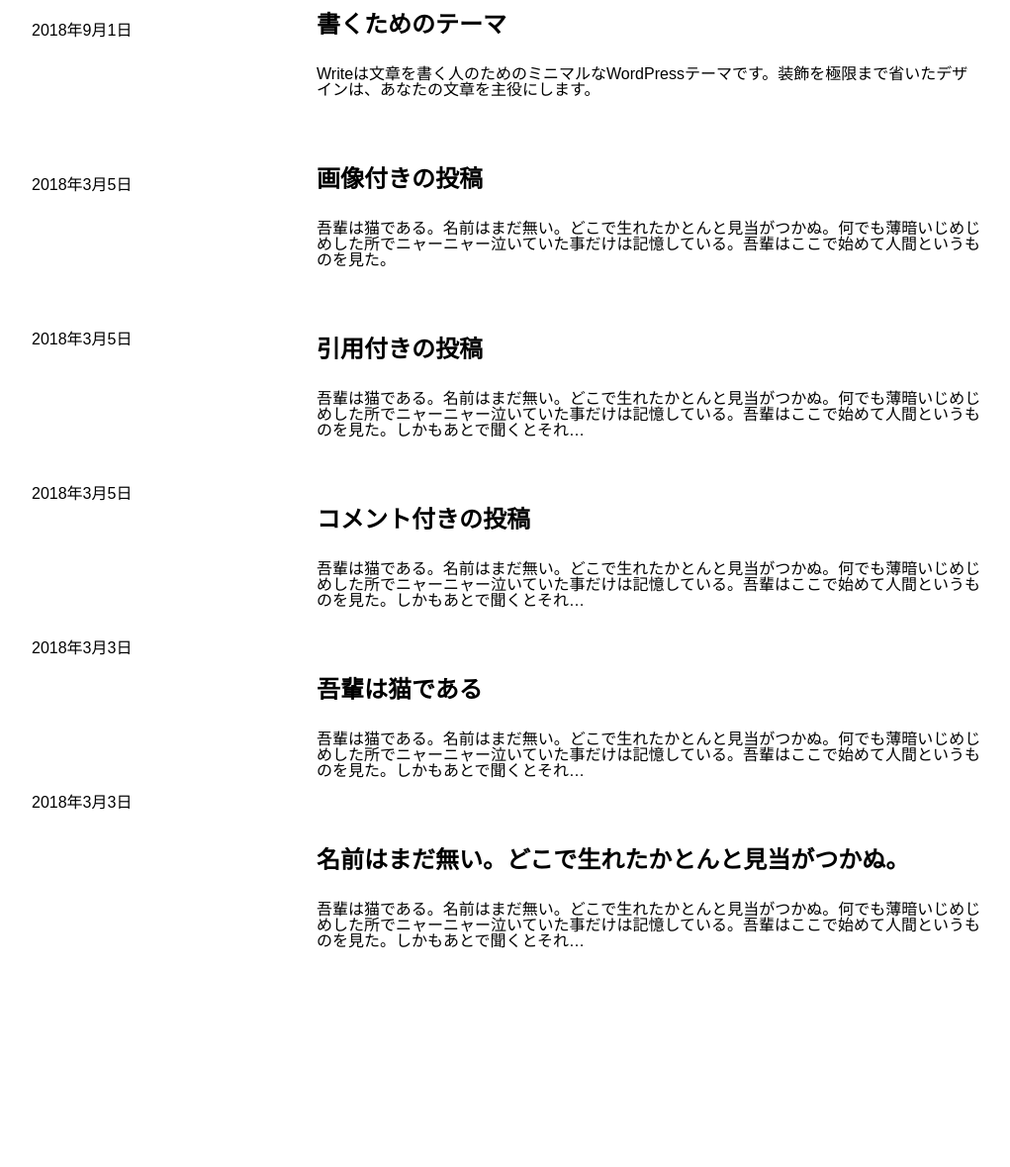
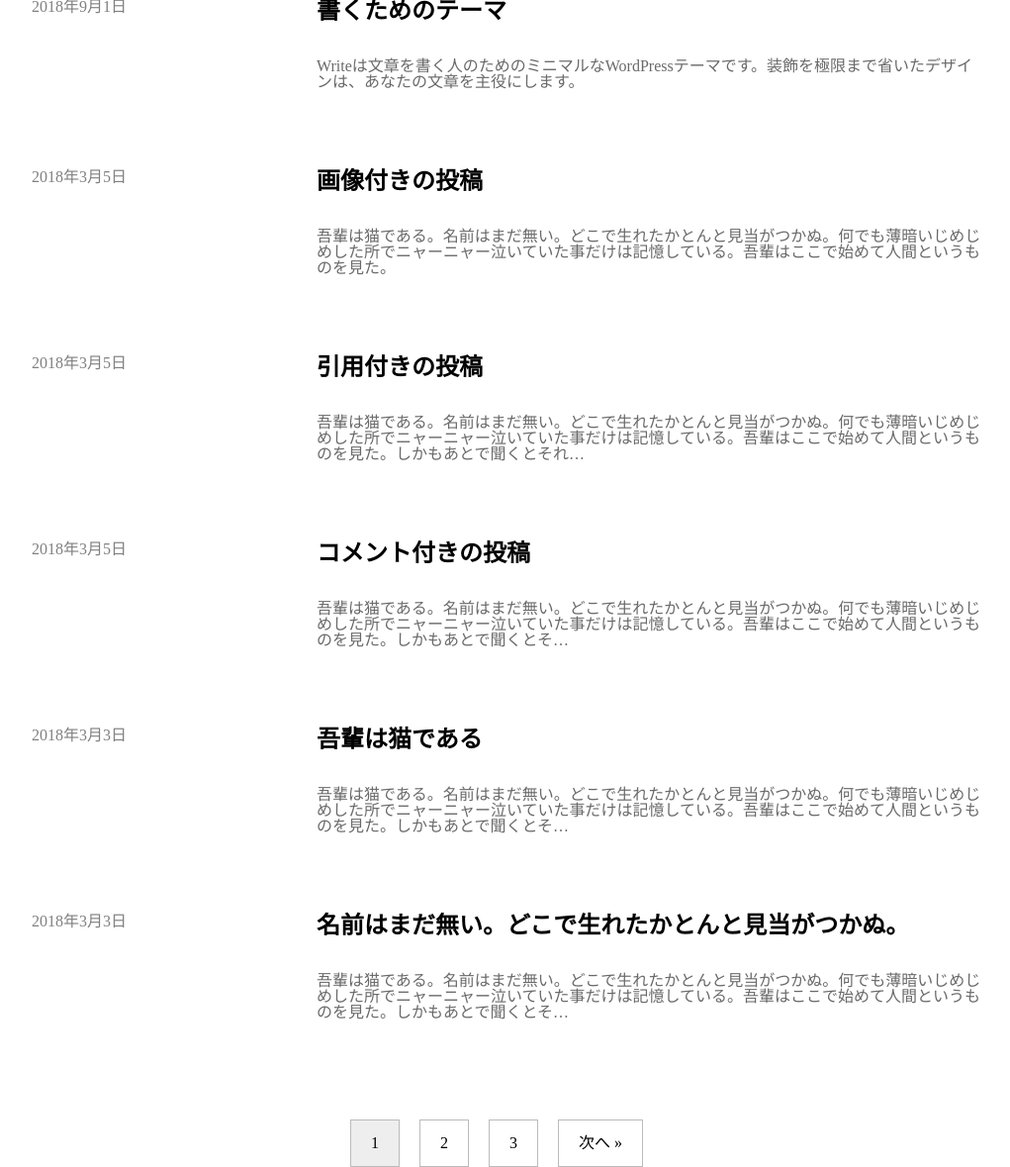
Before and after one commit to numazaki-sakie/challenge_kadai, a plain HTML site: page challenge/index.html in a window 1280 px wide. Shown: the part 941-2120 px from the top of the page at 99% size, without its empty margins (128-1149 px from the left). Before the commit the page ends 1960 px from the top, so only its background shows below. Drawn offline with Linux system fonts and the light colour scheme.

Commit message:
修正しました！

```diff
--- a/challenge/css/style.css
+++ b/challenge/css/style.css
@@ -19,8 +19,7 @@ li {
     line-height: 1;
     /*デフォルトの文字色、font-familyを予め当てておく*/
     color: #000;
-    font-family: "游ゴシック体", YuGothic, "游ゴシック", "Yu Gothic", "メイリオ",
-        "Hiragino Kaku Gothic ProN", "Hiragino Sans", sans-serif;
+    font-family: "游明朝", "Yu Mincho", YuMincho, "Hiragino Mincho Pro", serif;
 }
 
 a {
@@ -55,6 +54,10 @@ img {
     padding: 20px 0;
     /* margin: 0 auto; */
     align-items: center;
+}
+
+h1 {
+    font-size: 40px;
 }
 
 .title {
@@ -133,12 +136,12 @@ img {
     color: dimgray;
     line-height: 1.5;
     padding-top: 100px;
-    padding-bottom: 100px;
+    padding-bottom: 120px;
 }
 
 /* メインここまで */
 
-.wrapper2 {
+/* .wrapper2 {
     display: flex;
     max-width: 960px;
     margin: 0 auto;
@@ -167,4 +170,63 @@ img {
 
 .date2 {
     padding-bottom: 140px;
+} */
+
+/* ここまで修正前 */
+
+/* ここから修正後 */
+
+.write1 {
+    display: flex;
+    max-width: 960px;
+    margin: 0 auto;
+    padding-bottom: 80px;
 }
+
+.date3 {
+    width: 30%;
+    color: gray;
+}
+
+.summary2 {
+    width: 70%;
+}
+
+h2 {
+    padding-bottom: 20px;
+}
+
+.text {
+    color: dimgray;
+}
+
+/* ここまで記事 */
+
+/* ページネーション */
+
+.pagenation {
+    max-width: 960px;
+    display: flex;
+    justify-content: center;
+    margin: 0 auto;
+    padding-top: 20px;
+}
+
+.pagenation li:not(:last-child) {
+    margin-right: 20px;
+}
+
+.pagenation li a {
+    display: block;
+    padding: 15px 20px;
+    line-height: 1;
+    background-color: #fff;
+    border: 1px solid #bbbbbb;
+}
+
+.pagenation li span {
+    display: block;
+    padding: 15px 20px;
+    background-color: #eeeeee;
+    border: 1px solid #bbbbbb;
+}
--- a/challenge/index.html
+++ b/challenge/index.html
@@ -10,6 +10,7 @@
 </head>
 
 <body>
+
     <section class="wrapper">
         <header class="header">
             <div class="title">
@@ -33,10 +34,10 @@
     </section>
     <section class="contents"></section>
 
-
     <!-- メインここまで -->
 
-    <section class="wrapper2">
+
+    <!-- <section class="wrapper2">
 
         <ul class="date">
             <li class="date1">2018年9月1日</li>
@@ -90,7 +91,76 @@
             </div>
         </div>
 
-    </section>
+    </section> -->
+    <!-- 修正前 -->
+
+    <!-- 修正後 -->
+
+    <ul class="write1">
+        <li class="date3">2018年9月1日</li>
+        <li class="summary2">
+            <h2>書くためのテーマ</h2><br>
+            <p class="text">Writeは文章を書く人のためのミニマルなWordPressテーマです。装飾を極限まで省いたデザインは、あなたの文章を主役にします。</p>
+        </li>
+    </ul>
+
+    <ul class="write1">
+        <li class="date3">2018年3月5日</li>
+        <li class="summary2">
+            <h2>画像付きの投稿</h2><br>
+            <p class="text">吾輩は猫である。名前はまだ無い。どこで生れたかとんと見当がつかぬ。何でも薄暗いじめじめした所でニャーニャー泣いていた事だけは記憶している。吾輩はここで始めて人間というものを見た。
+            </p>
+        </li>
+    </ul>
+
+    <ul class="write1">
+        <li class="date3">2018年3月5日</li>
+        <li class="summary2">
+            <h2>引用付きの投稿</h2><br>
+            <p class="text">
+                吾輩は猫である。名前はまだ無い。どこで生れたかとんと見当がつかぬ。何でも薄暗いじめじめした所でニャーニャー泣いていた事だけは記憶している。吾輩はここで始めて人間というものを見た。しかもあとで聞くとそれ…
+            </p>
+        </li>
+    </ul>
+
+    <ul class="write1">
+        <li class="date3">2018年3月5日</li>
+        <li class="summary2">
+            <h2>コメント付きの投稿</h2><br>
+            <p class="text">
+                吾輩は猫である。名前はまだ無い。どこで生れたかとんと見当がつかぬ。何でも薄暗いじめじめした所でニャーニャー泣いていた事だけは記憶している。吾輩はここで始めて人間というものを見た。しかもあとで聞くとそ…</p>
+        </li>
+    </ul>
+
+    <ul class="write1">
+        <li class="date3">2018年3月3日</li>
+        <li class="summary2">
+            <h2>吾輩は猫である</h2><br>
+            <p class="text">
+                吾輩は猫である。名前はまだ無い。どこで生れたかとんと見当がつかぬ。何でも薄暗いじめじめした所でニャーニャー泣いていた事だけは記憶している。吾輩はここで始めて人間というものを見た。しかもあとで聞くとそ…</p>
+        </li>
+    </ul>
+
+    <ul class="write1">
+        <li class="date3">2018年3月3日</li>
+        <li class="summary2">
+            <h2>名前はまだ無い。どこで生れたかとんと見当がつかぬ。</h2><br>
+            <p class="text">
+                吾輩は猫である。名前はまだ無い。どこで生れたかとんと見当がつかぬ。何でも薄暗いじめじめした所でニャーニャー泣いていた事だけは記憶している。吾輩はここで始めて人間というものを見た。しかもあとで聞くとそ…</p>
+        </li>
+    </ul>
+
+    <!-- ここまで記事 -->
+
+    <!-- ページネーション -->
+
+    <ul class="pagenation">
+        <li><span>1</span></li>
+        <li><a href="/page/2/">2</a></li>
+        <li><a href="/page/3/">3</a></li>
+        <li><a href="/page/2/" rel="next">次へ »</li>
+    </ul>
+
 </body>
 
 </html>
```
Also changed, not shown: 1 other file.
